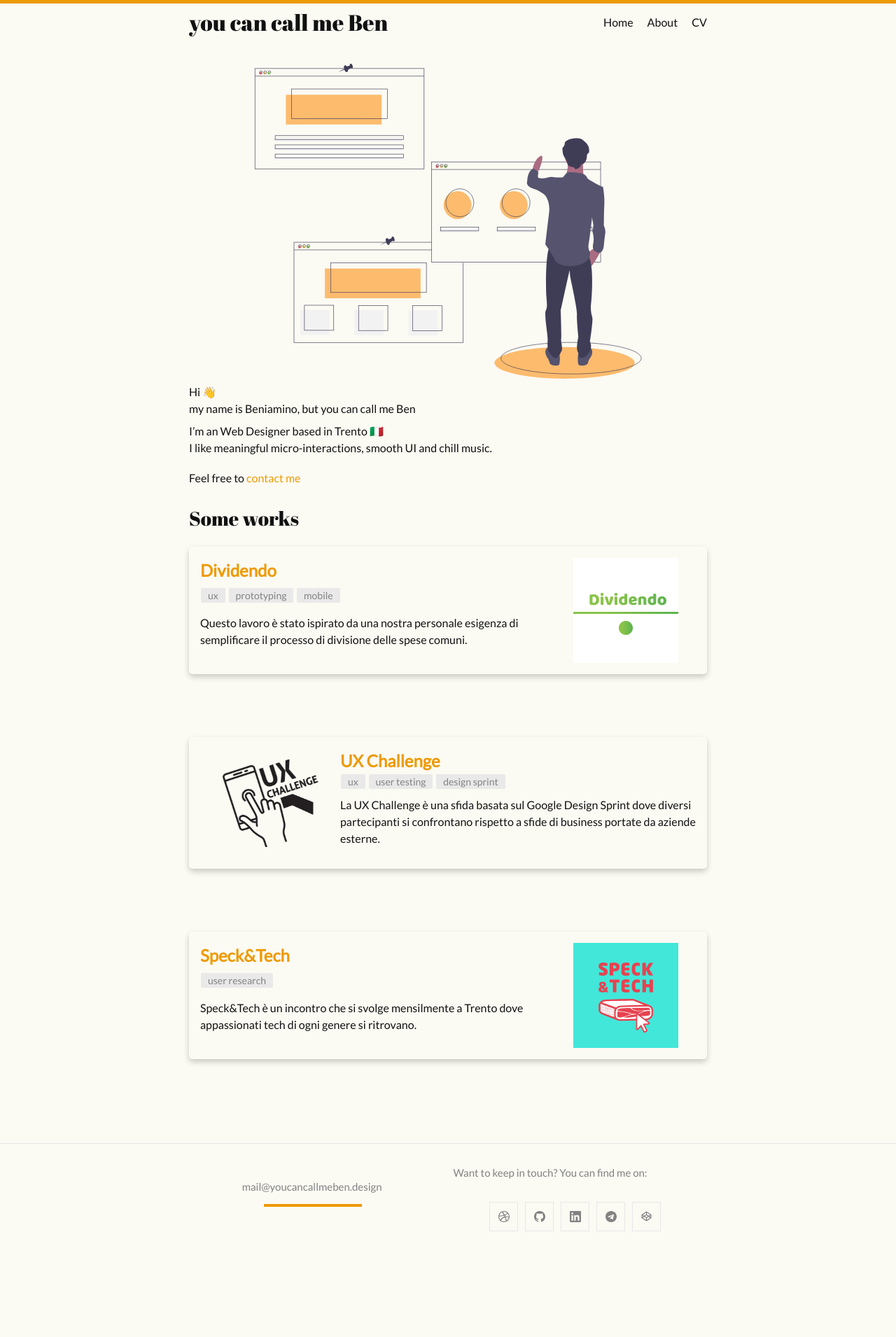
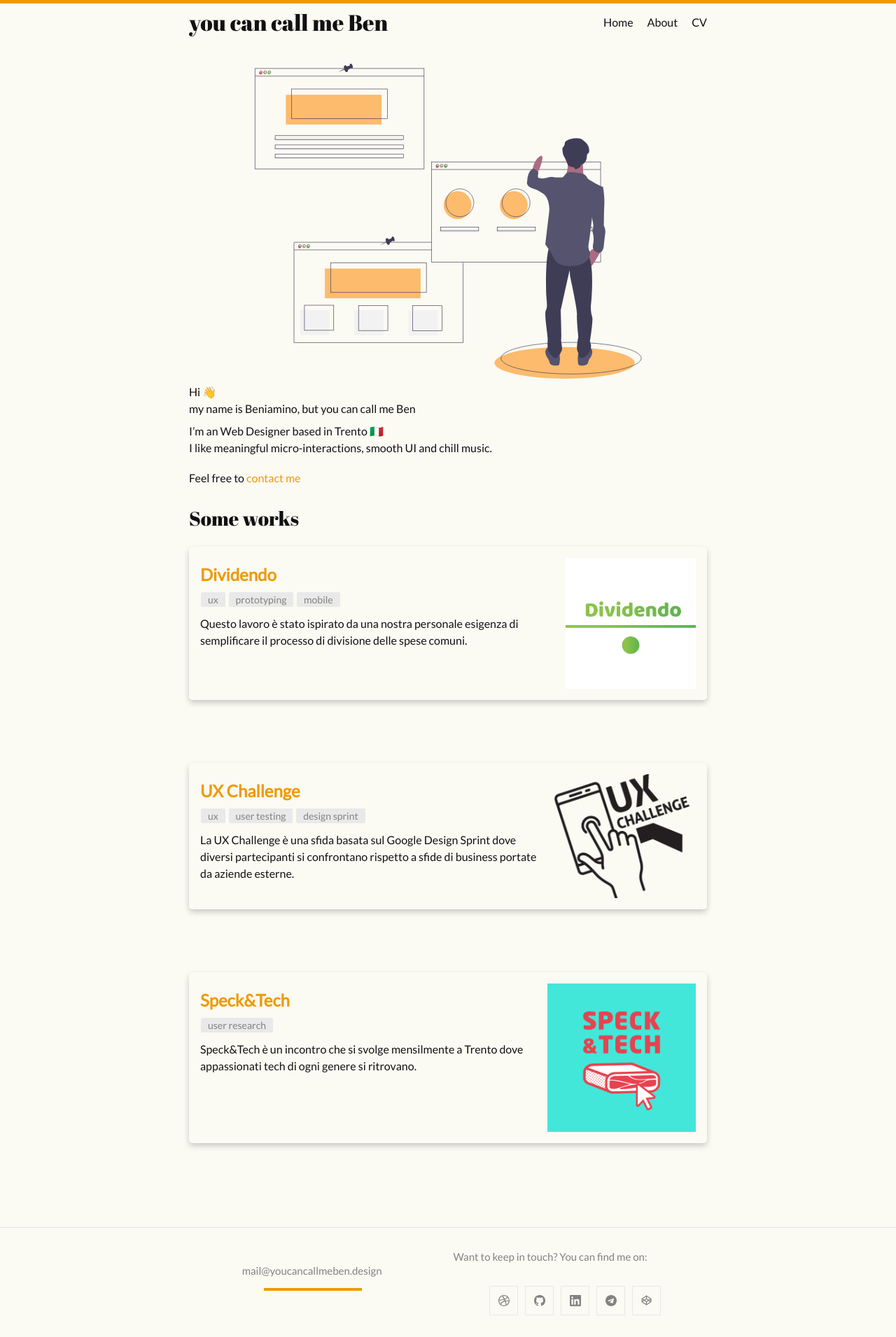
Before and after one commit to youcancallmeben/portfolio, a Jekyll site: the page built from index.md, in a window 1280 px wide. Shown: the whole page at 70% size. Built offline with Jekyll 4.4.1, drawn with Linux system fonts in a browser that asks for light colours; before the commit the page ends 1790 px from its top, so only the background shows below that.

Commit message:
card-mobile first

```diff
--- a/_layouts/home.html
+++ b/_layouts/home.html
@@ -20,13 +20,12 @@
 
   <div id="workSection">
     {%- if site.posts.size > 0 -%}
-    <!-- <h2 class="post-list-heading"><a name="works"></a> {{ page.list_title | default: "Posts" }}</h2> -->
     <ul class="post-list">
 
       {%- for post in site.posts -%}
       <li class="works">
-        <div class="card container{% cycle 'Odd', 'Even' %}">
-
+        <div class="card container">
+          <div class="grid-container">
             <div class="title">
               <h3>
                 <a class="post-link" href="{{ post.url | relative_url }}">
@@ -35,7 +34,6 @@
               </h3>
             </div>
 
-          <!-- <span class="post-meta tags">{{ post.tag }}</span> -->
             <div class="post-meta tags">
               {% for tag in post.tag %}
               <div class="tag">{{ tag }}</div>
@@ -47,6 +45,7 @@
               {{ post.excerpt }}
             </div>
             {%- endif -%}
+          </div>
           <div class="featuredImage">
             <img class="featured" src="{{ site.baseurl }}/assets/img/{{ post.image }}">
           </div>
--- a/_sass/minima/_featuredWorks.scss
+++ b/_sass/minima/_featuredWorks.scss
@@ -1,37 +1,37 @@
 .card {
-    display: grid;
     margin: 20px 0px 20px 0px;
-    justify-items: start;
     box-shadow: 0 4px 8px 0 rgba(0, 0, 0, 0.2);
     transition: 0.3s;
     border-radius: 5px;
+
+
+        display: flex;
+        flex-flow: row ;
+        /* This aligns items to the end line on main-axis */
+        justify-content: space-between;
+
 }
 
 .card:hover {
     box-shadow: 0 8px 16px 0 rgba(0, 0, 0, 0.2);
 }
 
-.containerOdd {
-    padding: 1em;
-    grid-template-columns: auto 200px;
-    grid-template-rows: auto auto 10px auto;
+.grid-container {
+    display: grid;
+    justify-items: start;
+    grid-template-rows:3em 1.5em 10px auto;
     grid-template-areas:
-        "title      featuredImage"
-        "tags       featuredImage"
-        ".          featuredImage"
-        "excerpt    featuredImage";
+        "title  "
+        "tags   "
+        ".      "
+        "excerpt";
 }
 
-.containerEven {
+.container {
     padding: 1em;
-    grid-template-columns: 200px auto;
-    grid-template-rows: auto auto 10px auto;
-    grid-template-areas:
-        "featuredImage title"
-        "featuredImage tags"
-        "featuredImage ."
-        "featuredImage excerpt";
 }
+
+
 
 .tags {
     grid-area: tags;
@@ -39,6 +39,7 @@
 
 .title {
     grid-area: title;
+    align-self:center;
 
     > h3 {
         margin-bottom: 0px;
@@ -50,9 +51,10 @@
 }
 
 .featuredImage {
-    grid-area: featuredImage;
-    max-width: 150px;
-    place-self: center;
+    max-width: 30%;
+    // max-width: 200px;
+    order: 2;
+    height: auto;
 }
 
 .tag {
@@ -62,3 +64,18 @@
     padding: 0px 10px 0px 10px;
     border-radius: 2px;
 }
+
+  /* Small screens */
+@media all and (max-width: $on-palm) {
+    .card {
+      flex-flow: row wrap;
+      justify-content: center;
+    }
+
+    .featuredImage {
+        order: -1;
+        max-height: 30%;
+        width: auto;
+        max-width:100%;
+    }
+  }
--- a/_sass/minima/home.scss
+++ b/_sass/minima/home.scss
@@ -1,26 +1,19 @@
-
 #onboarding {
     display: grid;
-    grid-template-rows:50vh 2fr 2fr 1fr 2fr;
-    // grid-template-rows: 50vh 10vh 10vh 7.2vh 10vh;
-
-        // grid-row-gap: 1em;
+    grid-template-rows: 50vh 2fr 2fr 1fr 2fr;
     align-items: center;
 
     #hero {
-
         width: 100%;
         height: 100%;
     }
 
-    h2{
+    h2 {
         margin-bottom: 0px;
         align-self: end;
     }
-
 }
 
-
 #workSection {
-    display:block;
+    display: block;
 }
```
Lines whose indentation alone changed are shown as unchanged.
